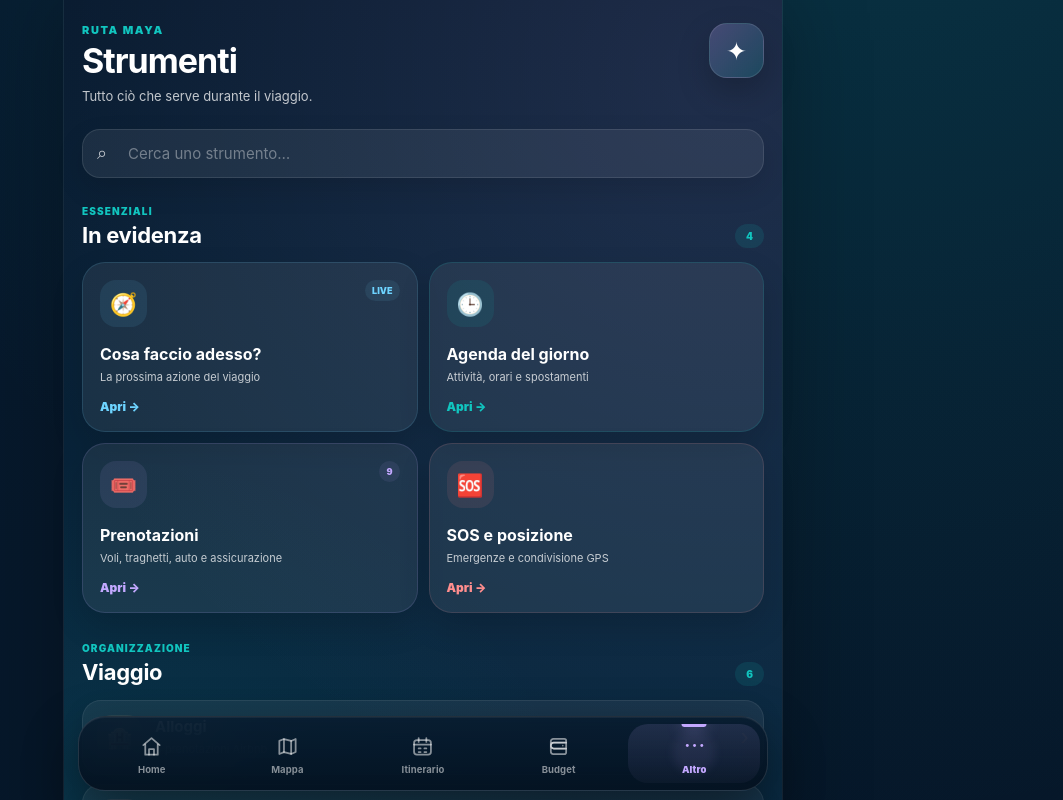
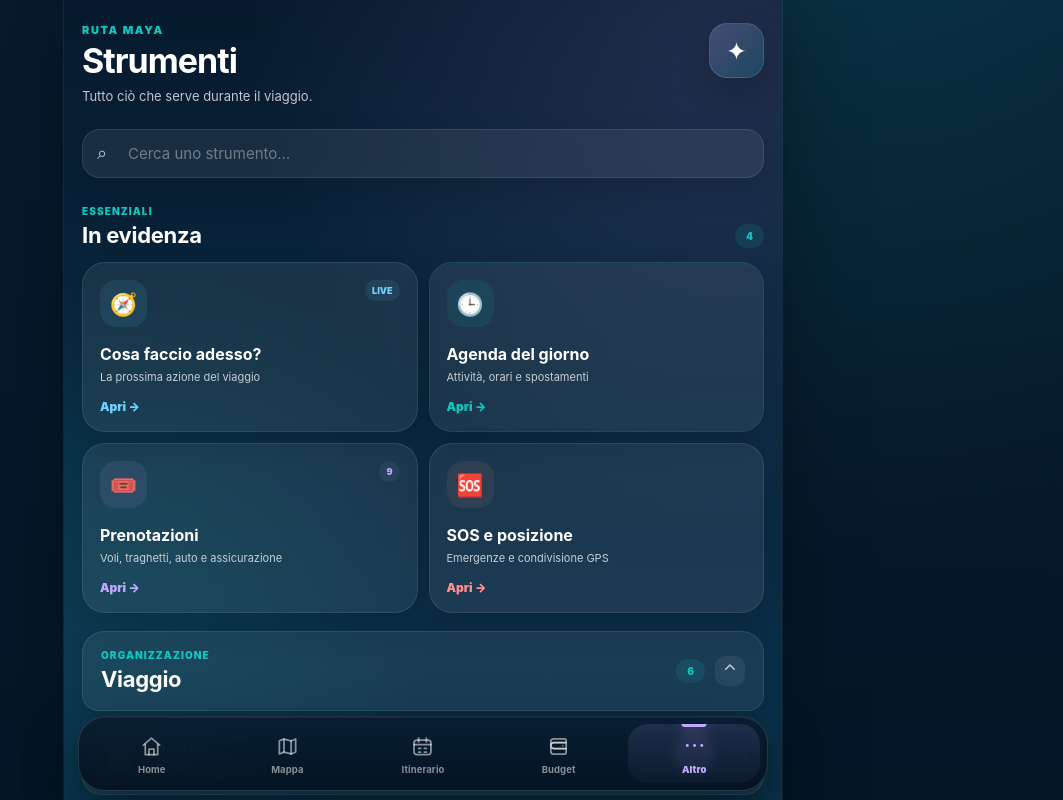
Before and after one commit to leopadny-alt/Ruta-Maya, a React (Vite) app: page / in a window 1280 px wide. Both pictures are taken after a click on the button "Altro". Shown: the top 800 px of the page, without its empty margins (217-1280 px from the left). Built offline with nearby package versions, Linux system fonts and the light colour scheme.

Commit message:
ux: add accordion navigation to tools

```diff
--- a/src/pages/More.tsx
+++ b/src/pages/More.tsx
@@ -286,6 +286,9 @@ function More() {
   const [searchQuery, setSearchQuery] =
     useState("");
 
+  const [openCategory, setOpenCategory] =
+    useState<ToolCategory | null>("Viaggio");
+
   const traveler = getTravelerProfile();
 
   const pages: Partial<
@@ -419,7 +422,7 @@ function More() {
         minHeight: "100vh",
         boxSizing: "border-box",
         padding:
-          "calc(23px + env(safe-area-inset-top)) 18px 116px",
+          "calc(23px + env(safe-area-inset-top)) 18px calc(176px + env(safe-area-inset-bottom))",
         background: `
           radial-gradient(
             circle at 92% 3%,
@@ -720,28 +723,130 @@ function More() {
                 category,
             );
 
+          const isOpen =
+            openCategory === category;
+
           return (
             <section
               key={category}
               style={{
-                marginTop: 29,
+                marginTop: 18,
               }}
             >
-              <SectionHeading
-                eyebrow={getCategoryEyebrow(
+              <button
+                type="button"
+                onClick={() =>
+                  setOpenCategory(
+                    isOpen ? null : category,
+                  )
+                }
+                aria-expanded={isOpen}
+                style={{
+                  width: "100%",
+                  padding: "17px 18px",
+                  display: "flex",
+                  alignItems: "center",
+                  justifyContent:
+                    "space-between",
+                  gap: 14,
+                  border:
+                    "1px solid rgba(255,255,255,0.09)",
+                  borderRadius: isOpen
+                    ? "22px 22px 16px 16px"
+                    : 22,
+                  background:
+                    "rgba(255,255,255,0.065)",
+                  boxShadow:
+                    "0 10px 26px rgba(0,0,0,0.12)",
+                  color: theme.colors.text,
+                  textAlign: "left",
+                  cursor: "pointer",
+                }}
+              >
+                <div>
+                  <p
+                    style={{
+                      margin: 0,
+                      color:
+                        theme.colors.primary,
+                      fontSize: 10,
+                      fontWeight: 900,
+                      letterSpacing: 1.1,
+                      textTransform:
+                        "uppercase",
+                    }}
+                  >
+                    {getCategoryEyebrow(
                       category,
                     )}
-                title={category}
-                count={
-                  categoryItems.length
-                }
-              />
+                  </p>
 
+                  <h2
+                    style={{
+                      margin: "5px 0 0",
+                      fontSize: 22,
+                      lineHeight: 1.2,
+                      letterSpacing: -0.3,
+                    }}
+                  >
+                    {category}
+                  </h2>
+                </div>
+
+                <div
+                  style={{
+                    display: "flex",
+                    alignItems: "center",
+                    gap: 10,
+                  }}
+                >
+                  <span
+                    style={{
+                      minWidth: 29,
+                      padding: "6px 9px",
+                      borderRadius: 999,
+                      background:
+                        "rgba(17,197,191,0.12)",
+                      color:
+                        theme.colors.primary,
+                      fontSize: 10,
+                      fontWeight: 900,
+                      textAlign: "center",
+                    }}
+                  >
+                    {categoryItems.length}
+                  </span>
+
+                  <span
+                    style={{
+                      width: 30,
+                      height: 30,
+                      display: "grid",
+                      placeItems: "center",
+                      borderRadius: 10,
+                      background:
+                        "rgba(255,255,255,0.06)",
+                      color:
+                        theme.colors.textSoft,
+                      fontSize: 18,
+                      transform: isOpen
+                        ? "rotate(180deg)"
+                        : "rotate(0deg)",
+                      transition:
+                        "transform 180ms ease",
+                    }}
+                  >
+                    ⌄
+                  </span>
+                </div>
+              </button>
+
+              {isOpen && (
                 <div
                   style={{
                     display: "grid",
                     gap: 9,
-                  marginTop: 14,
+                    marginTop: 9,
                   }}
                 >
                   {categoryItems.map(
@@ -758,72 +863,10 @@ function More() {
                     ),
                   )}
                 </div>
+              )}
             </section>
           );
         })
-      )}
-
-      {!normalizedSearch && (
-        <section
-          style={{
-            marginTop: 29,
-            padding: 20,
-            borderRadius: 23,
-            background:
-              "linear-gradient(135deg, rgba(17,197,191,0.12), rgba(195,168,255,0.08))",
-            border:
-              "1px solid rgba(255,255,255,0.09)",
-          }}
-        >
-          <div
-            style={{
-              display: "flex",
-              alignItems: "flex-start",
-              gap: 13,
-            }}
-          >
-            <span
-              style={{
-                width: 45,
-                height: 45,
-                display: "grid",
-                placeItems: "center",
-                flexShrink: 0,
-                borderRadius: 15,
-                background:
-                  "rgba(17,197,191,0.14)",
-                fontSize: 21,
-              }}
-            >
-              🇲🇽
-            </span>
-
-            <div>
-              <strong
-                style={{
-                  display: "block",
-                  fontSize: 17,
-                }}
-              >
-                Ruta Maya v1.0
-              </strong>
-
-              <p
-                style={{
-                  margin: "7px 0 0",
-                  color:
-                    theme.colors.textSoft,
-                  fontSize: 12,
-                  lineHeight: 1.5,
-                }}
-              >
-                22 strumenti disponibili
-                per il viaggio e il test
-                sul campo.
-              </p>
-            </div>
-          </div>
-        </section>
       )}
     </main>
   );
```
Lines whose indentation alone changed are shown as unchanged.
